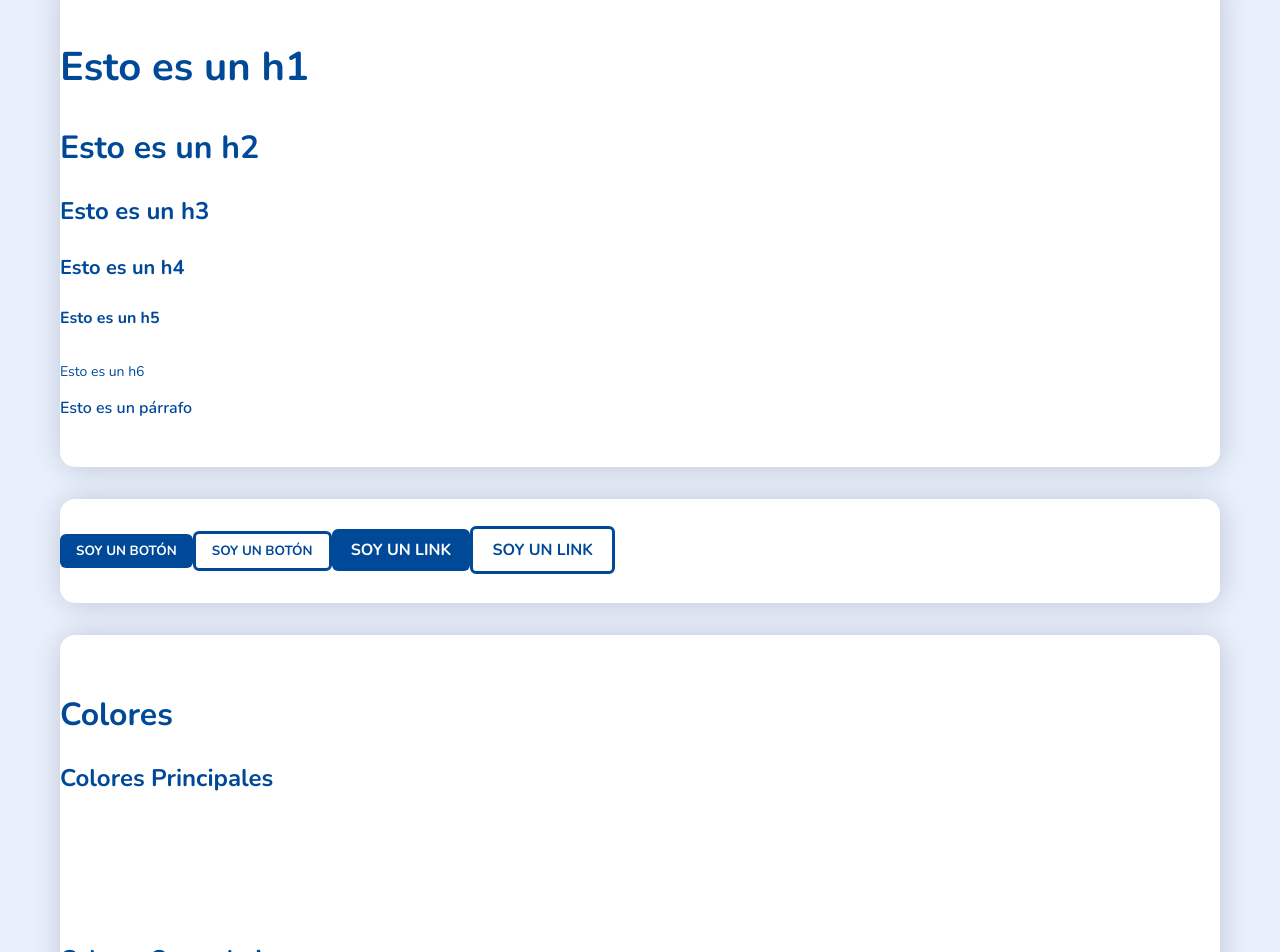
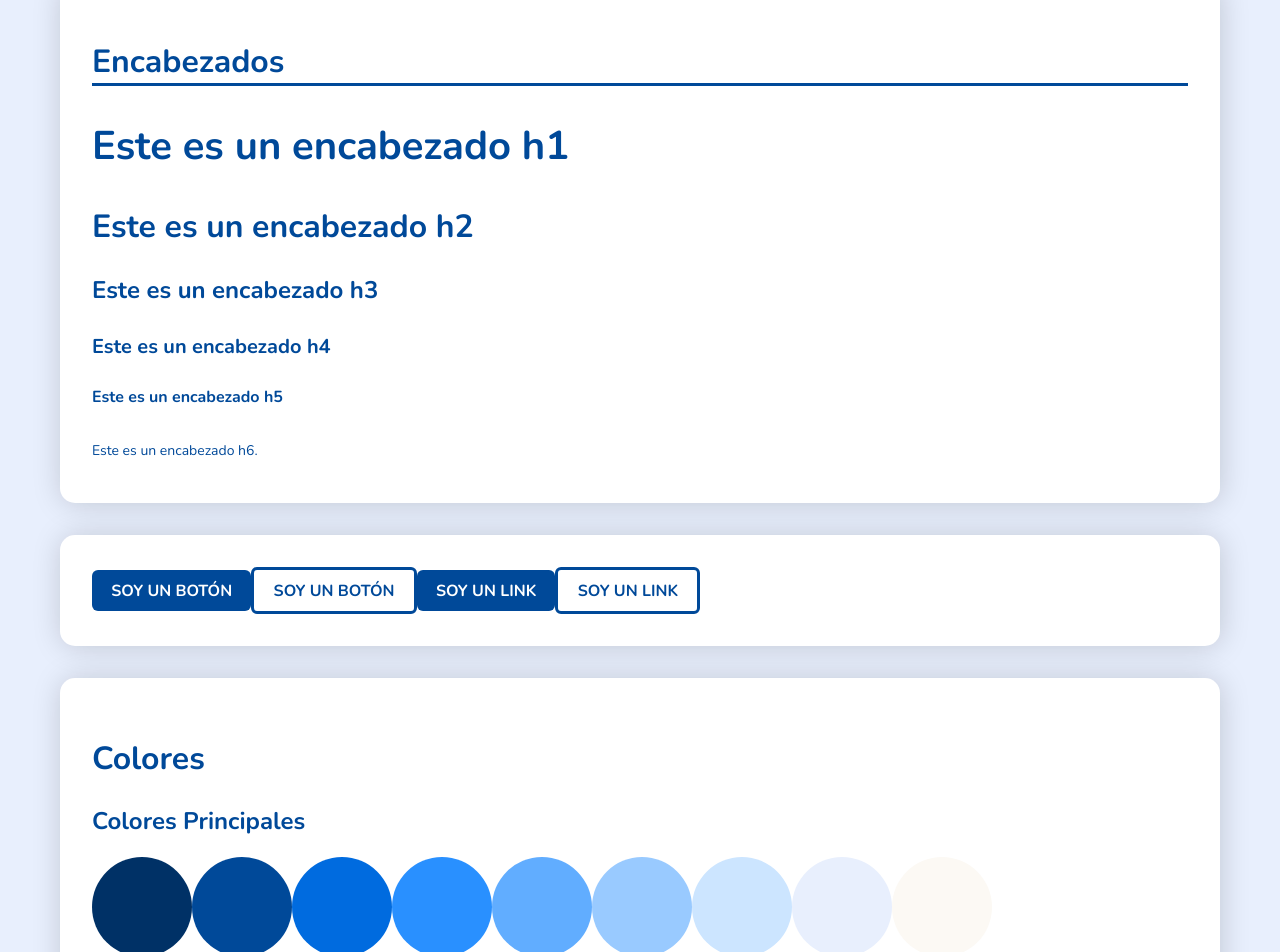
Before and after one commit to carugui/project-gamma, a React (Vite) app: page /styleguide in a window 1280 px wide. Shown: the part 520-1472 px from the top of the page. Built offline with nearby package versions, Linux system fonts and the light colour scheme.

Commit message:
mejorado styleguide, variables y botones

```diff
--- a/src/components/button/Button.scss
+++ b/src/components/button/Button.scss
@@ -1,4 +1,5 @@
 @import '../../scss/_variables.scss';
+@import '../../scss/_functions.scss';
 
 button, .btn {
     box-sizing: border-box;
@@ -6,7 +7,7 @@ button, .btn {
     border-radius: $border_radius_regular;
     border: none;
     padding: 0.6em 1.2em;
-    font-size: map-get($size-vars, 'default'); //1 rem, 16px
+    font-size: fs(medium); //1 rem, 16px
     font-weight: 700;
     font-family: $font-primary;
     text-transform: uppercase;
--- a/src/scss/_variables.scss
+++ b/src/scss/_variables.scss
@@ -32,7 +32,8 @@ $color-list: (
     'blue_neutral_1': $blue_neutral_1,
     'blue_light_3': $blue_light_3,
     'blue_light_2': $blue_light_2,
-    'blue_light_1': $blue_light_1
+    'blue_light_1': $blue_light_1,
+    'white_eggshell':$white_eggshell
 );
 
 $color-primary: map-get($color-list, 'blue_dark_1');
--- a/src/styleguide/Styleguide.jsx
+++ b/src/styleguide/Styleguide.jsx
@@ -17,15 +17,16 @@ export default function Styleguide ( ) {
             <Nav />
         </div>
 
-        <div className='section' id='headers'>
-            <h1>Esto es un h1</h1>
-            <h2>Esto es un h2</h2>
-            <h3>Esto es un h3</h3>
-            <h4>Esto es un h4</h4>
-            <h5>Esto es un h5</h5>
-            <h6>Esto es un h6</h6>
-            <p>Esto es un párrafo</p>
-        </div>
+        <section className='section__guide section'>
+            <h2 className="section__header">Encabezados</h2>
+
+            <h1>Este es un encabezado h1</h1>
+            <h2>Este es un encabezado h2</h2>
+            <h3>Este es un encabezado h3</h3>
+            <h4>Este es un encabezado h4</h4>
+            <h5>Este es un encabezado h5</h5>
+            <h6>Este es un encabezado h6.</h6>
+        </section>
 
         <div className='section'>
             <Button />
@@ -35,14 +36,19 @@ export default function Styleguide ( ) {
         <h2 className="titular-seccion">Colores</h2>
 
             <h3>Colores Principales</h3>
-            <div className="seccion-color bg-color-green" data-color="#4C956C"></div>
-            <div className="seccion-color bg-color-green-dark" data-color="#2C6E49"></div>
-            <div className="seccion-color bg-color-orange" data-color="#F4A261"></div>
-            <div className="seccion-color bg-color-orange-dark" data-color="#E76F51"></div>
+            <div className="seccion-color color-bg-blue_dark_2" data-color="#4C956C"></div>
+            <div className="seccion-color color-bg-blue_dark_1" data-color="#2C6E49"></div>
+            <div className="seccion-color color-bg-blue_neutral_3" data-color="#F4A261"></div>
+            <div className="seccion-color color-bg-blue_neutral_2" data-color="#E76F51"></div>
+            <div className="seccion-color color-bg-blue_neutral_1" data-color="#E76F51"></div>
+            <div className="seccion-color color-bg-blue_light_3" data-color="#E76F51"></div>
+            <div className="seccion-color color-bg-blue_light_2" data-color="#E76F51"></div>
+            <div className="seccion-color color-bg-blue_light_1" data-color="#E76F51"></div>
+            <div className="seccion-color color-bg-white_eggshell" data-color="#E76F51"></div>
 
             <h3>Colores Secundarios</h3>
-            <div className="seccion-color bg-color-yellow" data-color="#E9C46A"></div>
-            <div className="seccion-color bg-color-blue" data-color="#37A3BB"></div>
+            <div className="seccion-color color-bg-yellow" data-color="#E9C46A"></div>
+            <div className="seccion-color color-bg-blue" data-color="#37A3BB"></div>
         </div>
 
     </>
--- a/src/styleguide/style.scss
+++ b/src/styleguide/style.scss
@@ -25,7 +25,15 @@
     padding-bottom: 2rem;
     margin-bottom: 2rem;
     box-shadow: 1px 1px 30px -1px rgba(0,0,0,0.18);
+    padding: 2rem;
+
+    &__header {
+        border-bottom: 3px solid #004999;
+        opacity: 1;
+    }
 }
+
+
 
 .seccion-color {
     display: inline-block;
```
